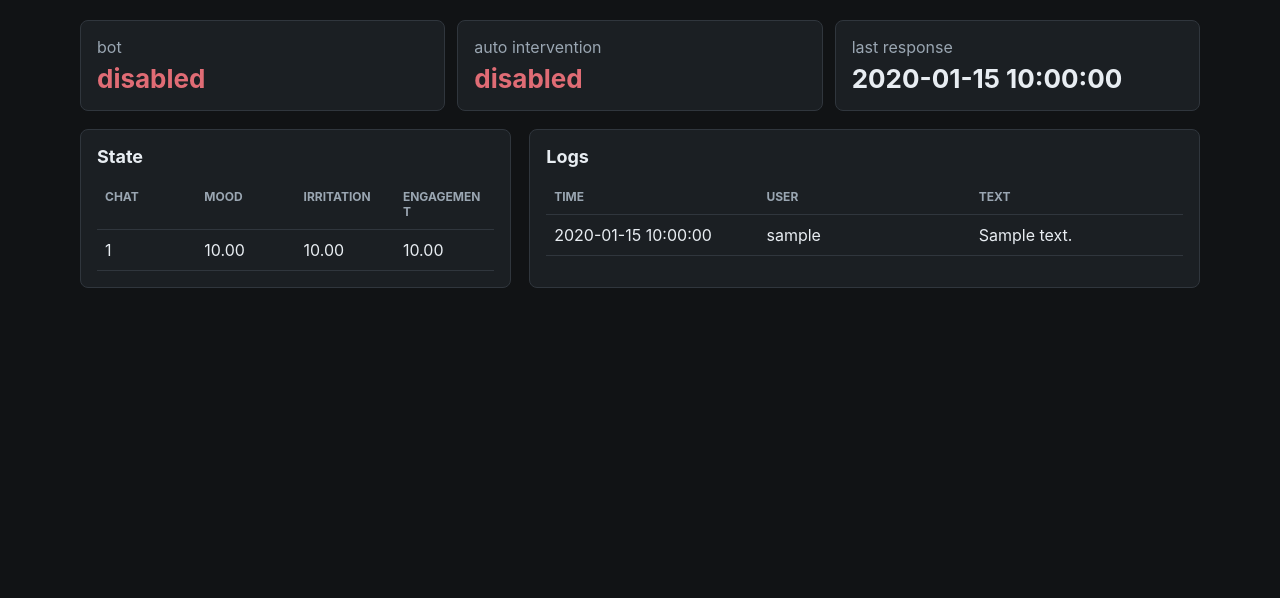
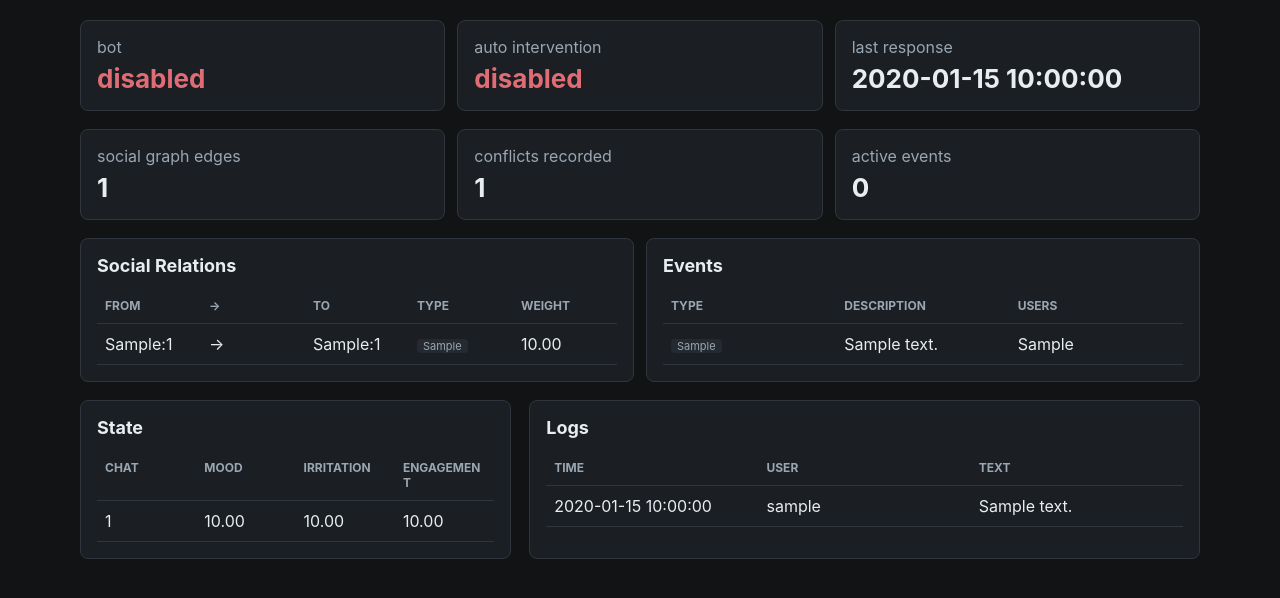
Before and after one commit to boriksim/vozduhan, a Python web app: template web/templates/index.html in a window 1280 px wide. Shown: the part 82-680 px from the top of the page. Run offline with Jinja, Linux system fonts and the light colour scheme; the template is opened without the code that fills it: most values are stand-ins (such as "Sample title", 1, 10 or a date in 2020).

Commit message:
feat: update web panel with social graph dashboard

```diff
--- a/web/templates/index.html
+++ b/web/templates/index.html
@@ -81,8 +81,29 @@
       grid-template-columns: 0.9fr 1.4fr;
       gap: 18px;
     }
+    .three {
+      display: grid;
+      grid-template-columns: 1fr 1fr 1fr;
+      gap: 12px;
+      margin-bottom: 18px;
+    }
+    .graph-row {
+      display: grid;
+      grid-template-columns: 1fr 1fr;
+      gap: 12px;
+      margin-bottom: 18px;
+    }
+    .tag {
+      display: inline-block;
+      background: #252a30;
+      border-radius: 4px;
+      padding: 0 6px;
+      font-size: 11px;
+      color: var(--muted);
+    }
+    .resolved { opacity: 0.5; text-decoration: line-through; }
     @media (max-width: 820px) {
-      header, .two { display: block; }
+      header, .two, .three, .graph-row { display: block; }
       .grid { grid-template-columns: 1fr; }
       section { margin-bottom: 14px; }
     }
@@ -105,6 +126,52 @@
       <div class="metric"><span class="muted">bot</span><strong class="{% if control.enabled %}on{% else %}off{% endif %}">{% if control.enabled %}enabled{% else %}disabled{% endif %}</strong></div>
       <div class="metric"><span class="muted">auto intervention</span><strong class="{% if control.intervention_mode %}on{% else %}off{% endif %}">{% if control.intervention_mode %}enabled{% else %}disabled{% endif %}</strong></div>
       <div class="metric"><span class="muted">last response</span><strong>{{ control.last_response_at or "never" }}</strong></div>
+    </div>
+
+    <div class="three">
+      <div class="metric"><span class="muted">social graph edges</span><strong>{{ graph_edge_count }}</strong></div>
+      <div class="metric"><span class="muted">conflicts recorded</span><strong>{{ graph_conflict_count }}</strong></div>
+      <div class="metric"><span class="muted">active events</span><strong>{{ graph_events | selectattr("resolved", "eq", false) | list | length }}</strong></div>
+    </div>
+
+    <div class="graph-row">
+      <section>
+        <h2>Social Relations</h2>
+        <table>
+          <thead><tr><th>from</th><th>→</th><th>to</th><th>type</th><th>weight</th></tr></thead>
+          <tbody>
+          {% for edge in graph_edges %}
+            <tr>
+              <td>{{ edge.source_type }}:{{ edge.source_id }}</td>
+              <td>→</td>
+              <td>{{ edge.target_type }}:{{ edge.target_id }}</td>
+              <td><span class="tag">{{ edge.edge_type }}</span></td>
+              <td>{{ "%.2f"|format(edge.weight) }}</td>
+            </tr>
+          {% else %}
+            <tr><td colspan="5" class="muted">no edges yet</td></tr>
+          {% endfor %}
+          </tbody>
+        </table>
+      </section>
+
+      <section>
+        <h2>Events</h2>
+        <table>
+          <thead><tr><th>type</th><th>description</th><th>users</th></tr></thead>
+          <tbody>
+          {% for event in graph_events %}
+            <tr class="{% if event.resolved %}resolved{% endif %}">
+              <td><span class="tag">{{ event.event_type }}</span></td>
+              <td>{{ event.description[:60] }}{% if event.description|length > 60 %}...{% endif %}</td>
+              <td>{{ event.involved_users | join(", ") }}</td>
+            </tr>
+          {% else %}
+            <tr><td colspan="3" class="muted">no events yet</td></tr>
+          {% endfor %}
+          </tbody>
+        </table>
+      </section>
     </div>
 
     <div class="two">
```
Also changed, not shown: memory/social_graph.py (+37 -0 lines), web/app.py (+18 -0 lines).
